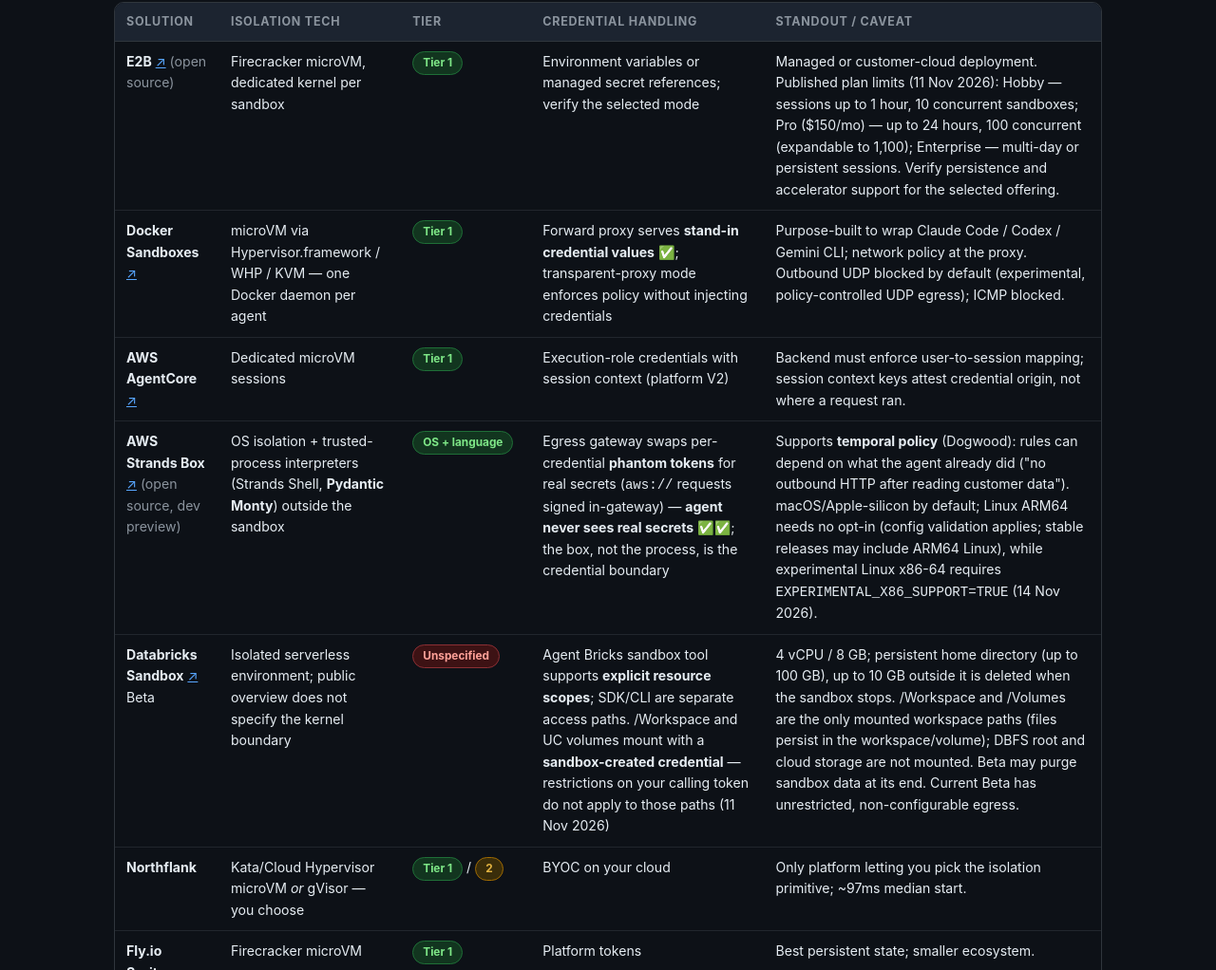
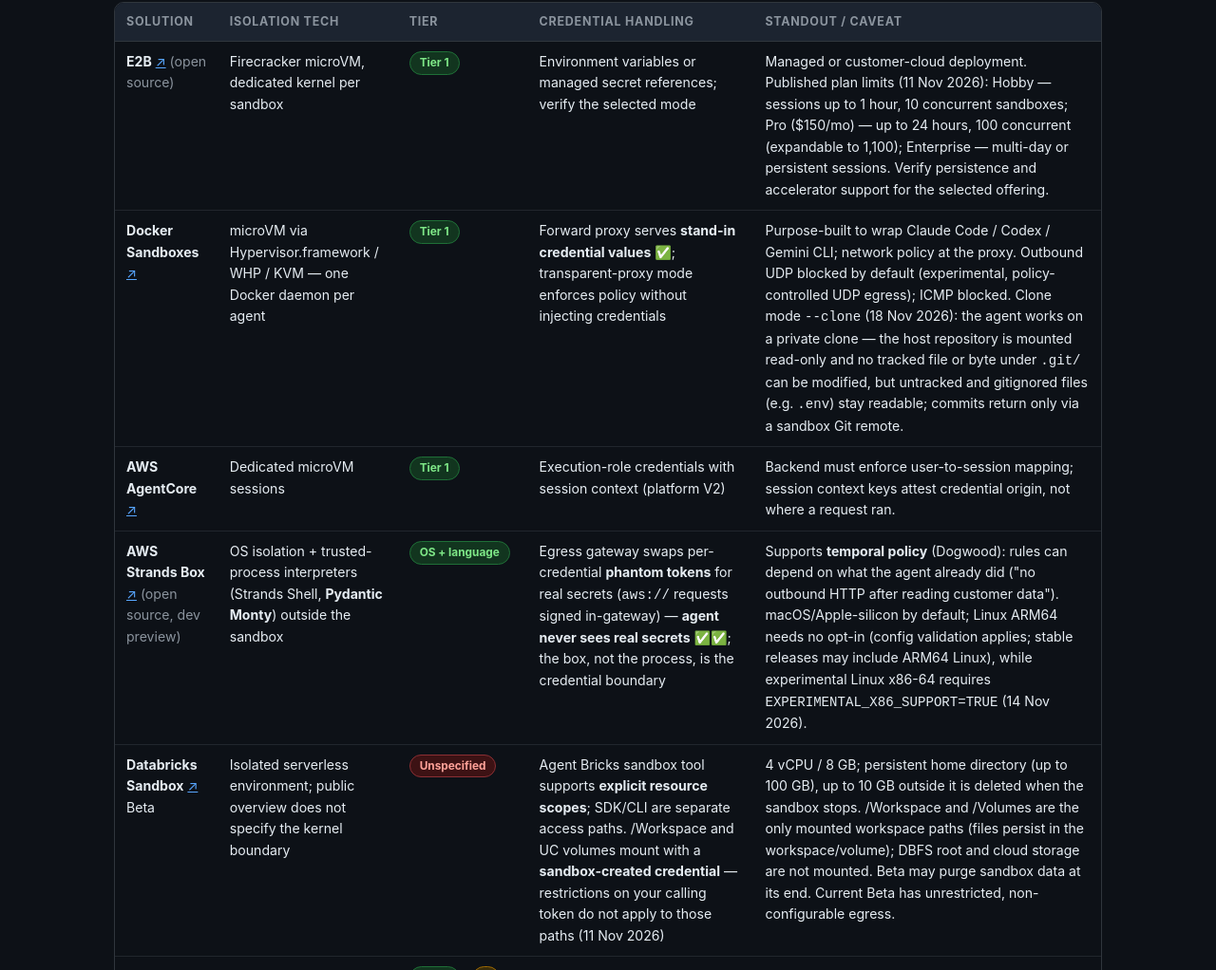
Before and after one commit to peteragility/demo, a plain HTML site: page sandbox-compare/index.html in a window 1280 px wide. Shown: the part 1093-2115 px from the top of the page at 95% size. Drawn offline with Linux system fonts and the light colour scheme.

Commit message:
Sandbox review: Docker clone mode; Daytona and Strands notes (issue #63)
Docker's isolation page adds clone mode (--clone): private clone, read-only
host mount, .git/ and tracked files protected, gitignored files stay readable.
Daytona only reworked its quickstart CLI; Strands added aws:// backend-signing
scope, symlink read grants and the opt-in file-watching disclosure — no
comparison claim changes.

Co-Authored-By: Claude Code <noreply@anthropic.com>

```diff
--- a/sandbox-compare/index.html
+++ b/sandbox-compare/index.html
@@ -114,7 +114,7 @@ table{min-width:640px}
 <table>
 <tr><th>Solution</th><th>Isolation tech</th><th>Tier</th><th>Credential handling</th><th>Standout / caveat</th></tr>
 <tr><td><b>E2B</b> <a href="https://e2b.dev/" target="_blank" rel="noopener noreferrer" aria-label="E2B official source">↗</a> <span class="muted">(open source)</span></td><td>Firecracker microVM, dedicated kernel per sandbox</td><td><span class="tag t1">Tier 1</span></td><td>Environment variables or managed secret references; verify the selected mode</td><td>Managed or customer-cloud deployment. Published plan limits (11 Nov 2026): Hobby — sessions up to 1 hour, 10 concurrent sandboxes; Pro ($150/mo) — up to 24 hours, 100 concurrent (expandable to 1,100); Enterprise — multi-day or persistent sessions. Verify persistence and accelerator support for the selected offering.</td></tr>
-<tr><td><b>Docker Sandboxes</b> <a href="https://docs.docker.com/ai/sandboxes/security/isolation/" target="_blank" rel="noopener noreferrer" aria-label="Docker Sandboxes official source">↗</a></td><td>microVM via Hypervisor.framework / WHP / KVM — one Docker daemon per agent</td><td><span class="tag t1">Tier 1</span></td><td>Forward proxy serves <b>stand-in credential values</b> ✅; transparent-proxy mode enforces policy without injecting credentials</td><td>Purpose-built to wrap Claude Code / Codex / Gemini CLI; network policy at the proxy. Outbound UDP blocked by default (experimental, policy-controlled UDP egress); ICMP blocked.</td></tr>
+<tr><td><b>Docker Sandboxes</b> <a href="https://docs.docker.com/ai/sandboxes/security/isolation/" target="_blank" rel="noopener noreferrer" aria-label="Docker Sandboxes official source">↗</a></td><td>microVM via Hypervisor.framework / WHP / KVM — one Docker daemon per agent</td><td><span class="tag t1">Tier 1</span></td><td>Forward proxy serves <b>stand-in credential values</b> ✅; transparent-proxy mode enforces policy without injecting credentials</td><td>Purpose-built to wrap Claude Code / Codex / Gemini CLI; network policy at the proxy. Outbound UDP blocked by default (experimental, policy-controlled UDP egress); ICMP blocked. Clone mode <code>--clone</code> (18 Nov 2026): the agent works on a private clone — the host repository is mounted read-only and no tracked file or byte under <code>.git/</code> can be modified, but untracked and gitignored files (e.g. <code>.env</code>) stay readable; commits return only via a sandbox Git remote.</td></tr>
 <tr><td><b>AWS AgentCore</b> <a href="https://docs.aws.amazon.com/bedrock-agentcore/latest/devguide/runtime-sessions.html" target="_blank" rel="noopener noreferrer" aria-label="AWS AgentCore official source">↗</a></td><td>Dedicated microVM sessions</td><td><span class="tag t1">Tier 1</span></td><td>Execution-role credentials with session context (platform V2)</td><td>Backend must enforce user-to-session mapping; session context keys attest credential origin, not where a request ran.</td></tr>
 <tr><td><b>AWS Strands Box</b> <a href="https://raw.githubusercontent.com/strands-agents/box/main/docs/design/decisions.md" target="_blank" rel="noopener noreferrer" aria-label="AWS Strands Box official source">↗</a> <span class="muted">(open source, dev preview)</span></td><td>OS isolation + trusted-process interpreters (Strands Shell, <b>Pydantic Monty</b>) outside the sandbox</td><td><span class="tag t1">OS + language</span></td><td>Egress gateway swaps per-credential <b>phantom tokens</b> for real secrets (<code>aws://</code> requests signed in-gateway) — <b>agent never sees real secrets</b> ✅✅; the box, not the process, is the credential boundary</td><td>Supports <b>temporal policy</b> (Dogwood): rules can depend on what the agent already did ("no outbound HTTP after reading customer data"). macOS/Apple-silicon by default; Linux ARM64 needs no opt-in (config validation applies; stable releases may include ARM64 Linux), while experimental Linux x86-64 requires <code>EXPERIMENTAL_X86_SUPPORT=TRUE</code> (14 Nov 2026).</td></tr>
 <tr><td><b>Databricks Sandbox</b> <a href="https://docs.databricks.com/aws/en/compute/serverless/sandbox" target="_blank" rel="noopener noreferrer" aria-label="Databricks Sandbox official source">↗</a> Beta</td><td>Isolated serverless environment; public overview does not specify the kernel boundary</td><td><span class="tag t4">Unspecified</span></td><td>Agent Bricks sandbox tool supports <b>explicit resource scopes</b>; SDK/CLI are separate access paths. /Workspace and UC volumes mount with a <b>sandbox-created credential</b> — restrictions on your calling token do not apply to those paths (11 Nov 2026)</td><td>4 vCPU / 8 GB; persistent home directory (up to 100 GB), up to 10 GB outside it is deleted when the sandbox stops. /Workspace and /Volumes are the only mounted workspace paths (files persist in the workspace/volume); DBFS root and cloud storage are not mounted. Beta may purge sandbox data at its end. Current Beta has unrestricted, non-configurable egress.</td></tr>
```
Also changed, not shown: 1 other file.
